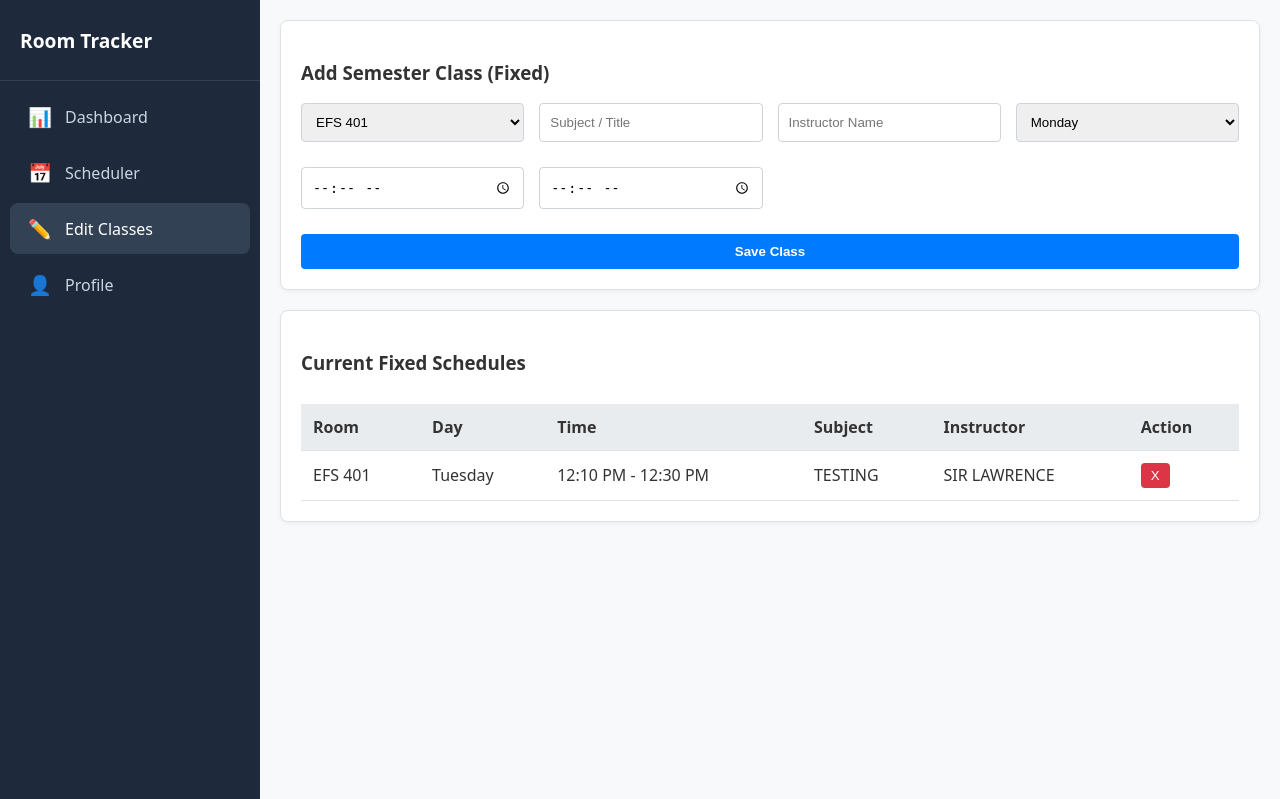
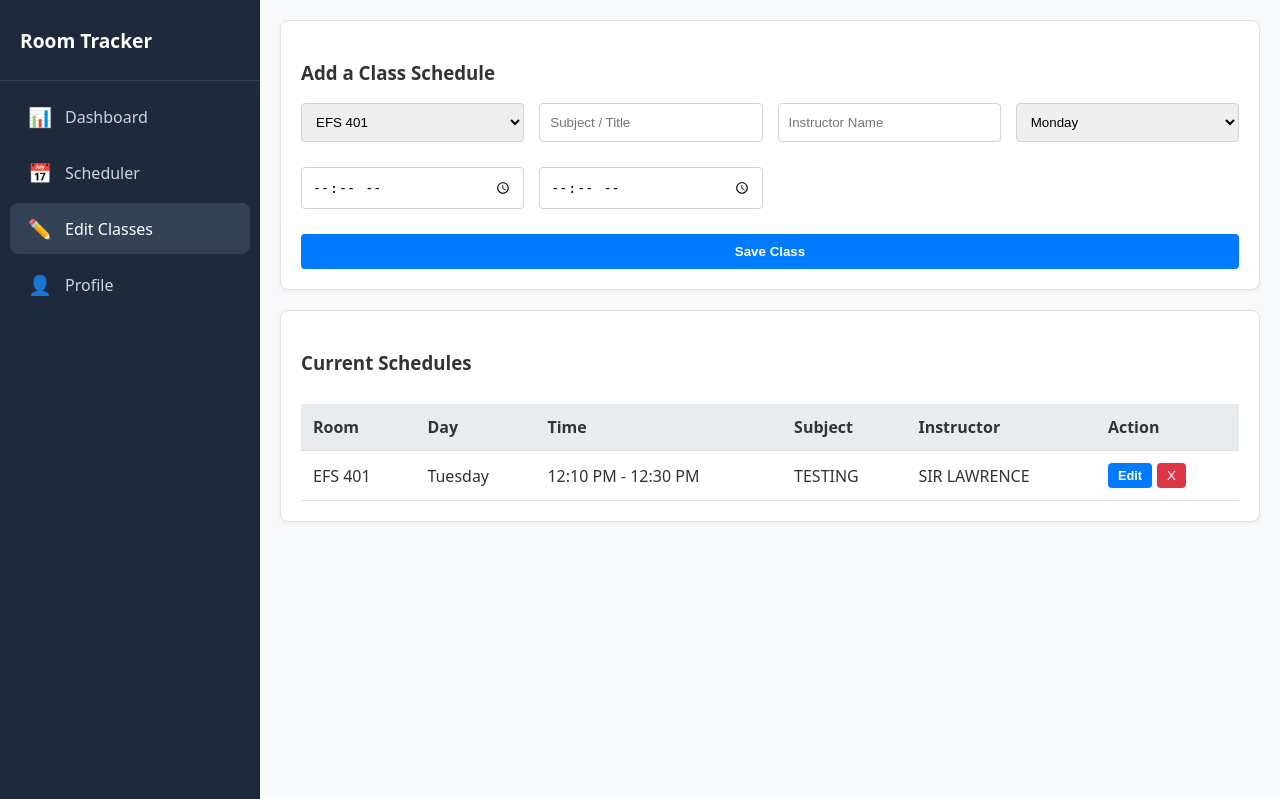
Before and after one commit to b1enb1en/1stSem_finalProj, a PHP site: page /src/manage_schedules.php in a window 1280 px wide. Shown: the top 799 px of the page. Run offline with PHP 8.4, Linux system fonts and the light colour scheme; the visitor is signed in with stand-in values (Sample User, id 1); data comes from the database, SQL or seed files in the repository; both versions use the stored data as it was after the commit.

Commit message:
UPDATED MANAGE_SCHEDULES AND SCHEDULER

```diff
--- a/assets/css/script.js
+++ b/assets/css/script.js
@@ -1,4 +1,32 @@
 document.addEventListener("DOMContentLoaded", function() {
+
+    // MODAL (CURRENT CLASS SCHED EDITOR)
+const modal = document.getElementById('editModal');
+
+    function openEditModal(data) {
+      // Fill the form with data from the clicked row
+      document.getElementById('edit_id').value = data.id;
+      document.getElementById('edit_room_id').value = data.room_id;
+      document.getElementById('edit_title').value = data.title;
+      document.getElementById('edit_instructor').value = data.instructor;
+      document.getElementById('edit_day').value = data.day_of_week;
+      document.getElementById('edit_start').value = data.start_time;
+      document.getElementById('edit_end').value = data.end_time;
+
+      // Show the modal
+      modal.style.display = 'flex';
+    }
+
+    function closeEditModal() {
+      modal.style.display = 'none';
+    }
+
+    // Close if clicking outside the white box
+    window.onclick = function(event) {
+      if (event.target == modal) {
+        closeEditModal();
+      }
+    }
 
     // Sidebar Toggle Logic
     const toggleBtns = document.querySelectorAll('.toggle-btn');
--- a/src/dashboard.php
+++ b/src/dashboard.php
@@ -20,7 +20,7 @@ $sql = "SELECT r.*,
      AND (
         (type = 'fixed' AND day_of_week = :day AND :time >= start_time AND :time < end_time)
         OR
-        (type = 'booking' AND :date = date(start_time) AND :time >= time(start_time) AND :time < time(end_time))
+        (type = 'booking' AND :date = date(start_time) AND :time >= strftime('%H:%M', start_time) AND :time < strftime('%H:%M', end_time))
      ) LIMIT 1) as event_title,
     (SELECT instructor FROM schedules s
      WHERE s.room_id = r.id
--- a/src/manage_schedules.php
+++ b/src/manage_schedules.php
@@ -5,7 +5,11 @@ $db = getDB();
 if (empty($_SESSION['user_id'])) header('Location: login.php');
 
 $message = '';
+
 if ($_SERVER['REQUEST_METHOD'] === 'POST') {
+  $action = $_POST['action'] ?? '';
+
+  // ADD A CLASS SCHEDULE
   if ($_POST['action'] === 'add_fixed') {
     $stmt = $db->prepare("INSERT INTO schedules (room_id, title, instructor, day_of_week, start_time, end_time, type, created_by) VALUES (:rid, :title, :instr, :day, :start, :end, 'fixed', :uid)");
     $stmt->execute([
@@ -18,6 +22,22 @@ if ($_SERVER['REQUEST_METHOD'] === 'POST') {
       ':uid' => $_SESSION['user_id']
     ]);
     $message = "Class added successfully.";
+
+    // UPDATE THE EXISTING CLASS SCHEDULE
+  } elseif ($action === 'update_class') {
+    $stmt = $db->prepare("UPDATE schedules SET room_id=:rid, title=:title, instructor=:instr, day_of_week=:day, start_time=:start, end_time=:end WHERE id=:id");
+    $stmt->execute([
+      ':rid' => $_POST['room_id'],
+      ':title' => $_POST['title'],
+      ':instr' => $_POST['instructor'],
+      ':day' => $_POST['day_of_week'],
+      ':start' => $_POST['start_time'],
+      ':end' => $_POST['end_time'],
+      ':id' => $_POST['schedule_id']
+    ]);
+    $message = "Class updated successfully.";
+
+    // DELETE A CLASS SCHEDULE
   } elseif ($_POST['action'] === 'delete') {
     $db->prepare("DELETE FROM schedules WHERE id = :id")->execute([':id' => $_POST['id']]);
     $message = "Class removed.";
@@ -62,7 +82,7 @@ $rooms = $db->query("SELECT * FROM rooms ORDER BY name")->fetchAll();
     <?php if ($message): ?><div class="alert"><?= $message ?></div><?php endif; ?>
 
     <div class="box">
-      <h3>Add Semester Class (Fixed)</h3>
+      <h3>Add a Class Schedule</h3>
       <form method="post" style="display:grid; grid-template-columns: repeat(auto-fit, minmax(200px, 1fr)); gap:15px;">
         <input type="hidden" name="action" value="add_fixed">
 
@@ -90,7 +110,7 @@ $rooms = $db->query("SELECT * FROM rooms ORDER BY name")->fetchAll();
     </div>
 
     <div class="box">
-      <h3>Current Fixed Schedules</h3>
+      <h3>Current Schedules</h3>
       <div style="overflow-x:auto;">
         <table>
           <thead>
@@ -111,7 +131,10 @@ $rooms = $db->query("SELECT * FROM rooms ORDER BY name")->fetchAll();
                 <td><?= date('h:i A', strtotime($s['start_time'])) ?> - <?= date('h:i A', strtotime($s['end_time'])) ?></td>
                 <td><?= htmlspecialchars($s['title']) ?></td>
                 <td><?= htmlspecialchars($s['instructor']) ?></td>
-                <td>
+                <td style="display:flex; gap:5px;">
+                  <button type="button" class="btn-primary" style="padding:5px 10px; font-size:0.8em;"
+                    onclick="openEditModal(<?= htmlspecialchars(json_encode($s), ENT_QUOTES, 'UTF-8') ?>)">Edit</button>
+
                   <form method="post" class="confirm-delete">
                     <input type="hidden" name="action" value="delete">
                     <input type="hidden" name="id" value="<?= $s['id'] ?>">
@@ -125,6 +148,44 @@ $rooms = $db->query("SELECT * FROM rooms ORDER BY name")->fetchAll();
       </div>
     </div>
   </main>
-</body>
+
+  <div id="editModal" class="modal">
+    <div class="modal-content">
+      <span class="close-modal" onclick="closeEditModal()">&times;</span>
+      <h3>Edit Schedule</h3>
+      <form method="post" style="display:flex; flex-direction:column; gap:10px;">
+        <input type="hidden" name="action" value="update_fixed">
+        <input type="hidden" name="schedule_id" id="edit_id">
+
+        <label>Room</label>
+        <select name="room_id" id="edit_room_id" required>
+          <?php foreach ($rooms as $r): ?><option value="<?= $r['id'] ?>"><?= $r['name'] ?></option><?php endforeach; ?>
+        </select>
+
+        <label>Title</label>
+        <input type="text" name="title" id="edit_title" required>
+
+        <label>Instructor</label>
+        <input type="text" name="instructor" id="edit_instructor" required>
+
+        <label>Day</label>
+        <select name="day_of_week" id="edit_day" required>
+          <option value="Monday">Monday</option>
+          <option value="Tuesday">Tuesday</option>
+          <option value="Wednesday">Wednesday</option>
+          <option value="Thursday">Thursday</option>
+          <option value="Friday">Friday</option>
+          <option value="Saturday">Saturday</option>
+        </select>
+
+        <div style="display:flex; gap:10px;">
+          <div style="flex:1"><label>Start</label><input type="time" name="start_time" id="edit_start" required></div>
+          <div style="flex:1"><label>End</label><input type="time" name="end_time" id="edit_end" required></div>
+        </div>
+
+        <button type="submit" class="btn-primary" style="margin-top:10px;">Update Class</button>
+      </form>
+    </div>
+  </div>
 
 </html>
--- a/src/scheduler.php
+++ b/src/scheduler.php
@@ -26,7 +26,7 @@ if (isset($_GET['search_date'])) {
 
 if ($_SERVER['REQUEST_METHOD'] === 'POST') {
   $stmt = $db->prepare("INSERT INTO schedules (room_id, title, instructor, start_time, end_time, type, created_by) VALUES (?, ?, ?, ?, ?, 'booking', ?)");
-  $stmt->execute([$_POST['room_id'], $_POST['title'], $_SESSION['username'], $_POST['full_start'], $_POST['full_end'], $_SESSION['user_id']]);
+  $stmt->execute([$_POST['room_id'], $_POST['title'], $_POST['instructor'], $_SESSION['username'], $_POST['full_start'], $_POST['full_end'], $_SESSION['user_id']]);
   header("Location: scheduler.php?msg=booked");
   exit;
 }
@@ -104,6 +104,7 @@ if ($_SERVER['REQUEST_METHOD'] === 'POST') {
                   <input type="hidden" name="full_start" value="<?= $_GET['search_date'] . ' ' . $_GET['start_time'] ?>">
                   <input type="hidden" name="full_end" value="<?= $_GET['search_date'] . ' ' . $_GET['end_time'] ?>">
                   <input type="text" name="title" placeholder="Event Title" required>
+                  <input type="text" name="instructor" placeholder="Instructor / Booker Name" required>
                   <button class="btn-primary" style="margin-top:10px; width:100%;">Book Now</button>
                 </form>
               </div>
```
Also changed, not shown: assets/css/db_styles.css (+52 -0 lines), src/register.php (+6 -6 lines), src/data/rooms.db.
